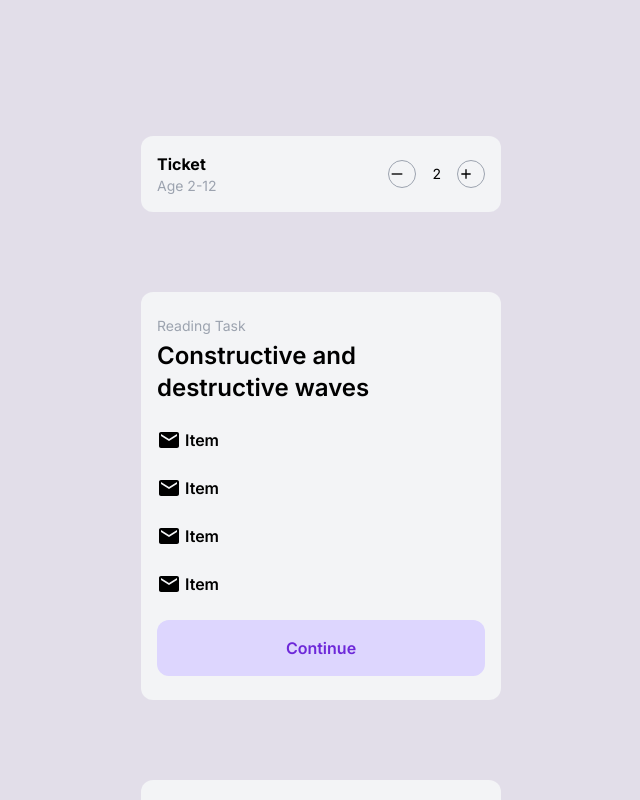
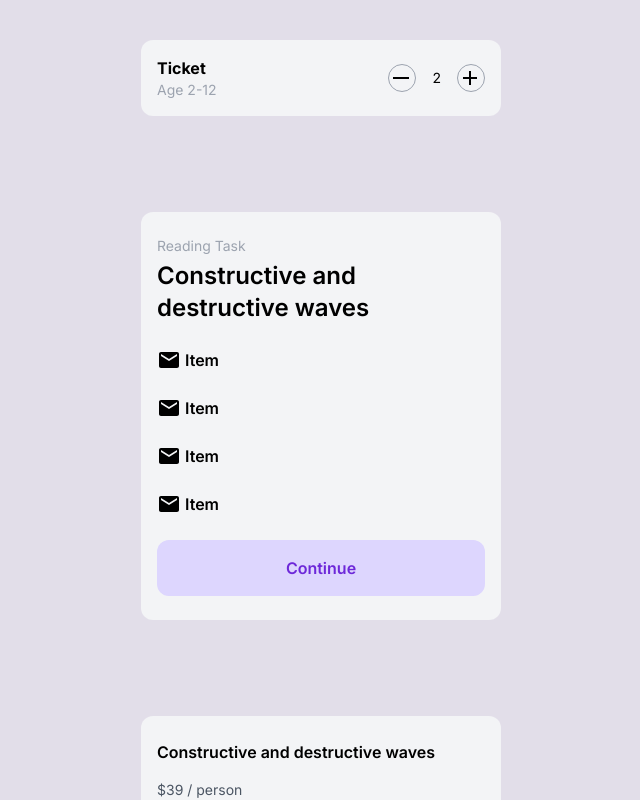
Before and after one commit to Bn-Bushra/Test-UI-Component, a Next.js app in the folder ui-kit/: page / in a window 1280 px wide. Shown: the top 800 px of the page, without its empty margins (319-959 px from the left). Built offline with nearby package versions, Linux system fonts and the light colour scheme.

Commit message:
horz button fixed

```diff
--- a/ui-kit/src/app/components/HorzCard.tsx
+++ b/ui-kit/src/app/components/HorzCard.tsx
@@ -1,4 +1,4 @@
-import React from 'react';
+import React from "react";
 
 import { MdAdd, MdHorizontalRule } from "react-icons/md";
 
@@ -13,11 +13,11 @@ const HorzCard = () => {
       {/* stepper */}
       <div className="flex justify-between items-center gap-4">
         <button className="size-7 border  border-gray-400 rounded-full">
-          <MdHorizontalRule />
+          <MdHorizontalRule size={24} />
         </button>
         <p className="text-sm">2</p>
         <button className="size-7 border  border-gray-400 rounded-full">
-          <MdAdd />
+          <MdAdd size={24} />
         </button>
       </div>
     </div>
--- a/ui-kit/src/app/page.tsx
+++ b/ui-kit/src/app/page.tsx
@@ -4,7 +4,7 @@ import VertCardII from "./components/VertCardII";
 
 export default function Home() {
   return (
-    <main className="bg-[#E2DEE9] flex min-h-screen flex-col items-center justify-between p-24">
+    <main className="bg-[#E2DEE9] flex min-h-screen flex-col items-center justify-between gap-4">
       <HorzCard />
       <VertCard />
       <VertCardII />
```
